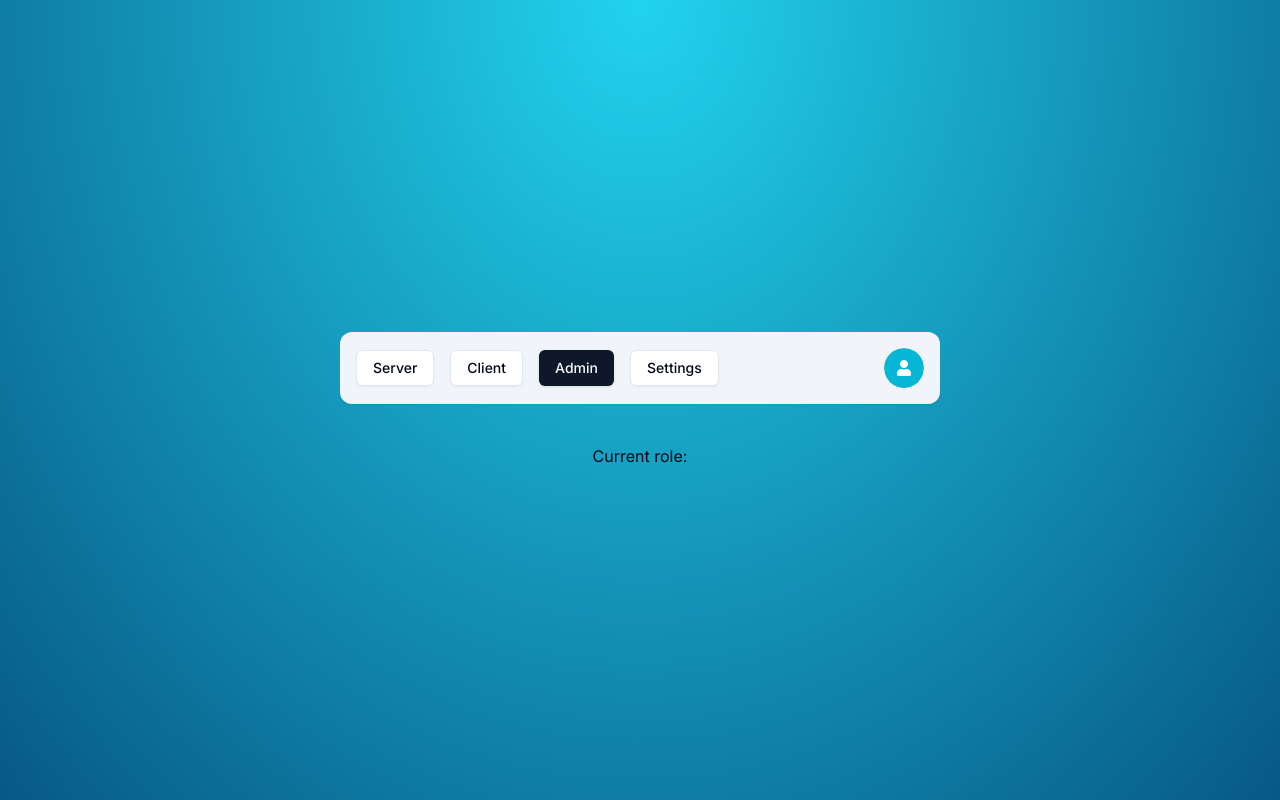
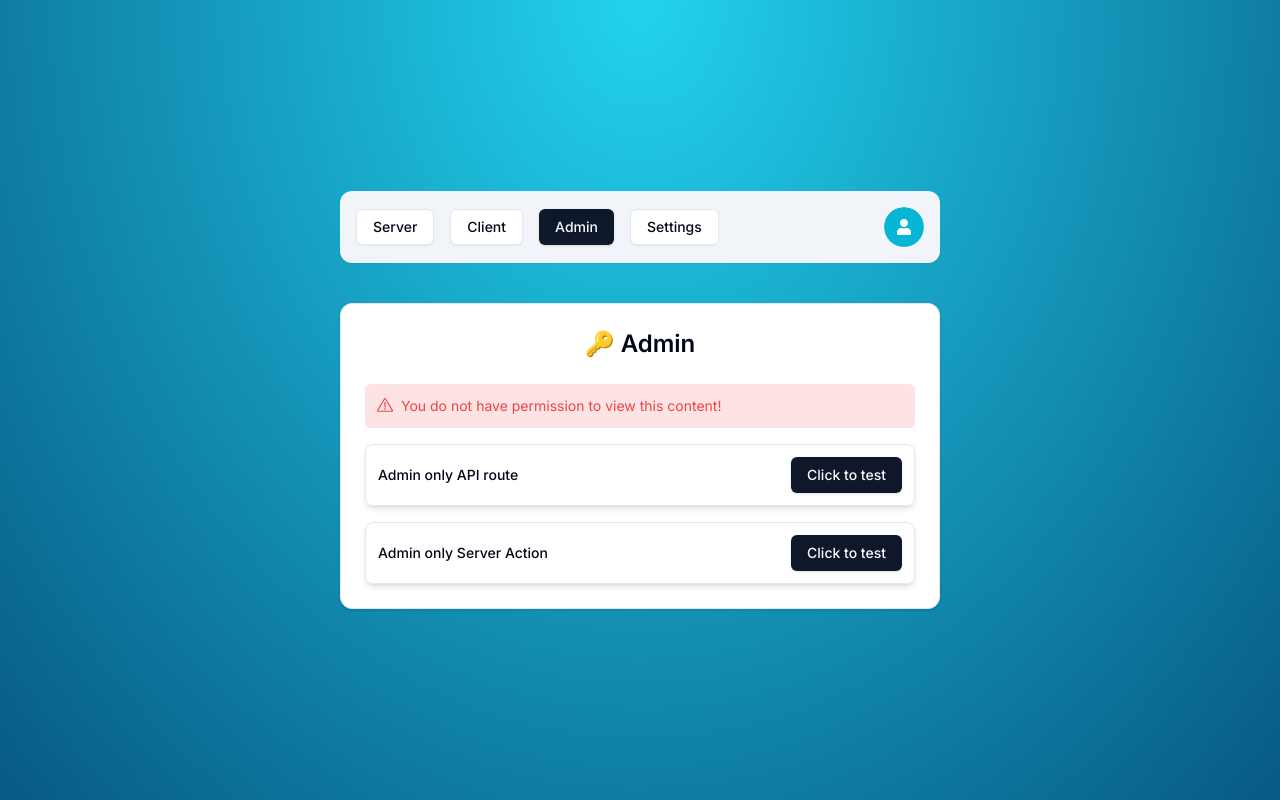
Before and after one commit to zntb/next-auth-v5-tutorial, a Next.js app: page /admin in a window 1280 px wide. Built offline with nearby package versions, Linux system fonts and the light colour scheme; no server answers.

Commit message:
Add Admin example

```diff
--- /dev/null
+++ b/actions/admin.ts
@@ -0,0 +1,14 @@
+'use server';
+
+import { currentRole } from '@/lib/auth';
+import { UserRole } from '@prisma/client';
+
+export const admin = async () => {
+  const role = await currentRole();
+
+  if (role === UserRole.ADMIN) {
+    return { success: 'Allowed Server Action!' };
+  }
+
+  return { error: 'Forbidden Server Action!' };
+};
--- a/app/(protected)/admin/page.tsx
+++ b/app/(protected)/admin/page.tsx
@@ -1,17 +1,54 @@
-// 'use client';
-// import { useCurrentRole } from '@/hooks/use-current-role';
+'use client';
+import { admin } from '@/actions/admin';
+import { RoleGate } from '@/components/auth/role-gate';
+import { FormSuccess } from '@/components/form-success';
+import { Button } from '@/components/ui/button';
+import { Card, CardContent, CardHeader } from '@/components/ui/card';
+import { UserRole } from '@prisma/client';
+import { toast } from 'sonner';
 
-import { currentRole } from '@/lib/auth';
+const AdminPage = () => {
+  const onServerActionClick = () => {
+    admin().then((data) => {
+      if (data.error) {
+        toast.error(data.error);
+      }
+      if (data.success) {
+        toast.success(data.success);
+      }
+    });
+  };
 
-// const AdminPage = () => {
-//   const role = useCurrentRole();
+  const onApiRouteClick = () => {
+    fetch('/api/admin').then((response) => {
+      if (response.ok) {
+        toast.success('Allowed API Route!');
+      } else {
+        toast.error('Forbidden API Route!');
+      }
+    });
+  };
 
-//   return <div>Current role: {role}</div>;
-// };
-const AdminPage = async () => {
-  const role = await currentRole();
-
-  return <div>Current role: {role}</div>;
+  return (
+    <Card className="w-[600px]">
+      <CardHeader>
+        <p className="text-2xl font-semibold text-center">🔑 Admin</p>
+      </CardHeader>
+      <CardContent className="space-y-4">
+        <RoleGate allowedRole={UserRole.ADMIN}>
+          <FormSuccess message="You are allowed to see this content!" />
+        </RoleGate>
+        <div className="flex flex-row items-center justify-between rounded-lg border p-3 shadow-md">
+          <p className="text-sm font-medium">Admin only API route</p>
+          <Button onClick={onApiRouteClick}>Click to test</Button>
+        </div>
+        <div className="flex flex-row items-center justify-between rounded-lg border p-3 shadow-md">
+          <p className="text-sm font-medium">Admin only Server Action</p>
+          <Button onClick={onServerActionClick}>Click to test</Button>
+        </div>
+      </CardContent>
+    </Card>
+  );
 };
 
 export default AdminPage;
--- /dev/null
+++ b/app/api/admin/route.ts
@@ -0,0 +1,18 @@
+import { currentRole } from '@/lib/auth';
+import { UserRole } from '@prisma/client';
+import { NextResponse } from 'next/server';
+
+export async function GET() {
+  const role = await currentRole();
+
+  if (role === UserRole.ADMIN) {
+    return new NextResponse(null, { status: 200, statusText: 'OK' });
+  }
+  return new NextResponse(null, {
+    status: 403,
+    statusText: 'Forbidden',
+    headers: {
+      'X-Test': 'test',
+    },
+  });
+}
--- a/app/layout.tsx
+++ b/app/layout.tsx
@@ -1,4 +1,5 @@
 import type { Metadata } from 'next';
+import { Toaster } from '@/components/ui/sonner';
 import { SessionProvider } from 'next-auth/react';
 import { auth } from '@/auth';
 import { Inter } from 'next/font/google';
@@ -21,7 +22,10 @@
   return (
     <SessionProvider session={session}>
       <html lang="en" suppressHydrationWarning>
-        <body className={inter.className}>{children}</body>
+        <body className={inter.className}>
+          <Toaster position="top-right" richColors />
+          {children}
+        </body>
       </html>
     </SessionProvider>
   );
--- /dev/null
+++ b/components/auth/role-gate.tsx
@@ -0,0 +1,23 @@
+'use client';
+
+import { UserRole } from '@prisma/client';
+
+import { useCurrentRole } from '@/hooks/use-current-role';
+import { FormError } from '@/components/form-error';
+
+interface RoleGateProps {
+  children: React.ReactNode;
+  allowedRole: UserRole;
+}
+
+export const RoleGate = ({ children, allowedRole }: RoleGateProps) => {
+  const role = useCurrentRole();
+
+  if (role !== allowedRole) {
+    return (
+      <FormError message="You do not have permission to view this content!" />
+    );
+  }
+
+  return <>{children}</>;
+};
--- /dev/null
+++ b/components/ui/sonner.tsx
@@ -0,0 +1,31 @@
+'use client';
+
+import { useTheme } from 'next-themes';
+import { Toaster as Sonner } from 'sonner';
+
+type ToasterProps = React.ComponentProps<typeof Sonner>;
+
+const Toaster = ({ ...props }: ToasterProps) => {
+  const { theme = 'system' } = useTheme();
+
+  return (
+    <Sonner
+      theme={theme as ToasterProps['theme']}
+      className="toaster group"
+      toastOptions={{
+        classNames: {
+          toast:
+            'group toast group-[.toaster]:bg-background group-[.toaster]:text-foreground group-[.toaster]:border-border group-[.toaster]:shadow-lg',
+          description: 'group-[.toast]:text-muted-foreground',
+          actionButton:
+            'group-[.toast]:bg-primary group-[.toast]:text-primary-foreground',
+          cancelButton:
+            'group-[.toast]:bg-muted group-[.toast]:text-muted-foreground',
+        },
+      }}
+      {...props}
+    />
+  );
+};
+
+export { Toaster };
--- a/middleware.ts
+++ b/middleware.ts
@@ -7,6 +7,7 @@
   apiAuthPrefix,
   DEFAULT_LOGIN_REDIRECT,
 } from '@/routes';
+import { NextResponse } from 'next/server';
 
 const { auth } = NextAuth(authConfig);
 
@@ -24,14 +25,14 @@
 
   if (isAuthRoute) {
     if (isLoggedIn) {
-      return Response.redirect(new URL(DEFAULT_LOGIN_REDIRECT, nextUrl));
+      return NextResponse.redirect(new URL(DEFAULT_LOGIN_REDIRECT, nextUrl));
     }
 
     return null;
   }
 
   if (!isLoggedIn && !isPublicRoute) {
-    return Response.redirect(new URL('/auth/login', nextUrl));
+    return NextResponse.redirect(new URL('/auth/login', nextUrl));
   }
 
   return null;
--- a/package.json
+++ b/package.json
@@ -23,12 +23,14 @@
     "clsx": "^2.1.0",
     "next": "14.1.4",
     "next-auth": "^5.0.0-beta.15",
+    "next-themes": "^0.3.0",
     "react": "^18",
     "react-dom": "^18",
     "react-hook-form": "^7.51.1",
     "react-icons": "^5.0.1",
     "react-spinners": "^0.13.8",
     "resend": "^3.2.0",
+    "sonner": "^1.4.41",
     "tailwind-merge": "^2.2.2",
     "tailwindcss-animate": "^1.0.7",
     "uuid": "^9.0.1",
```
Also changed, not shown: 1 other file (tests, documents, lock files or other folders).
